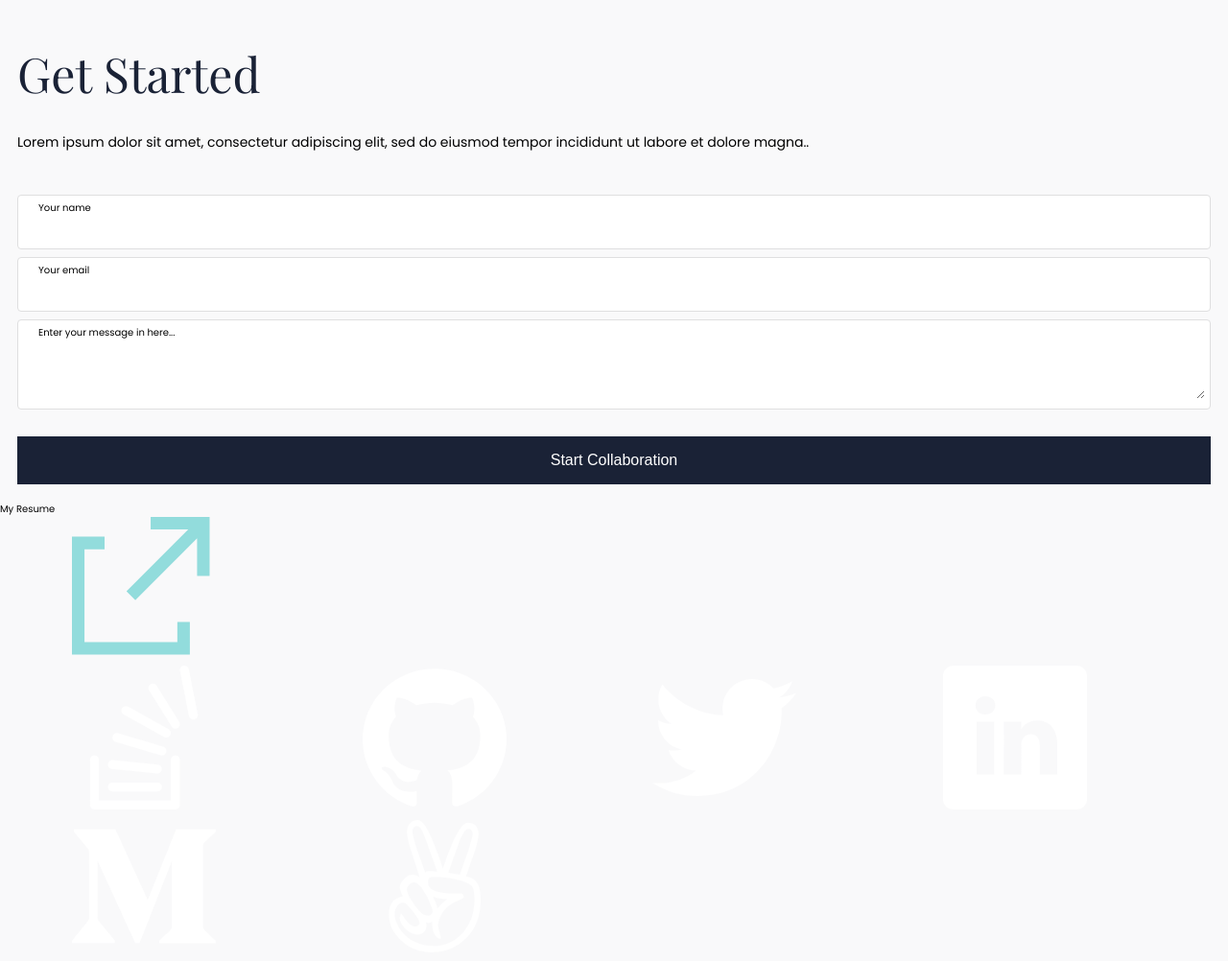
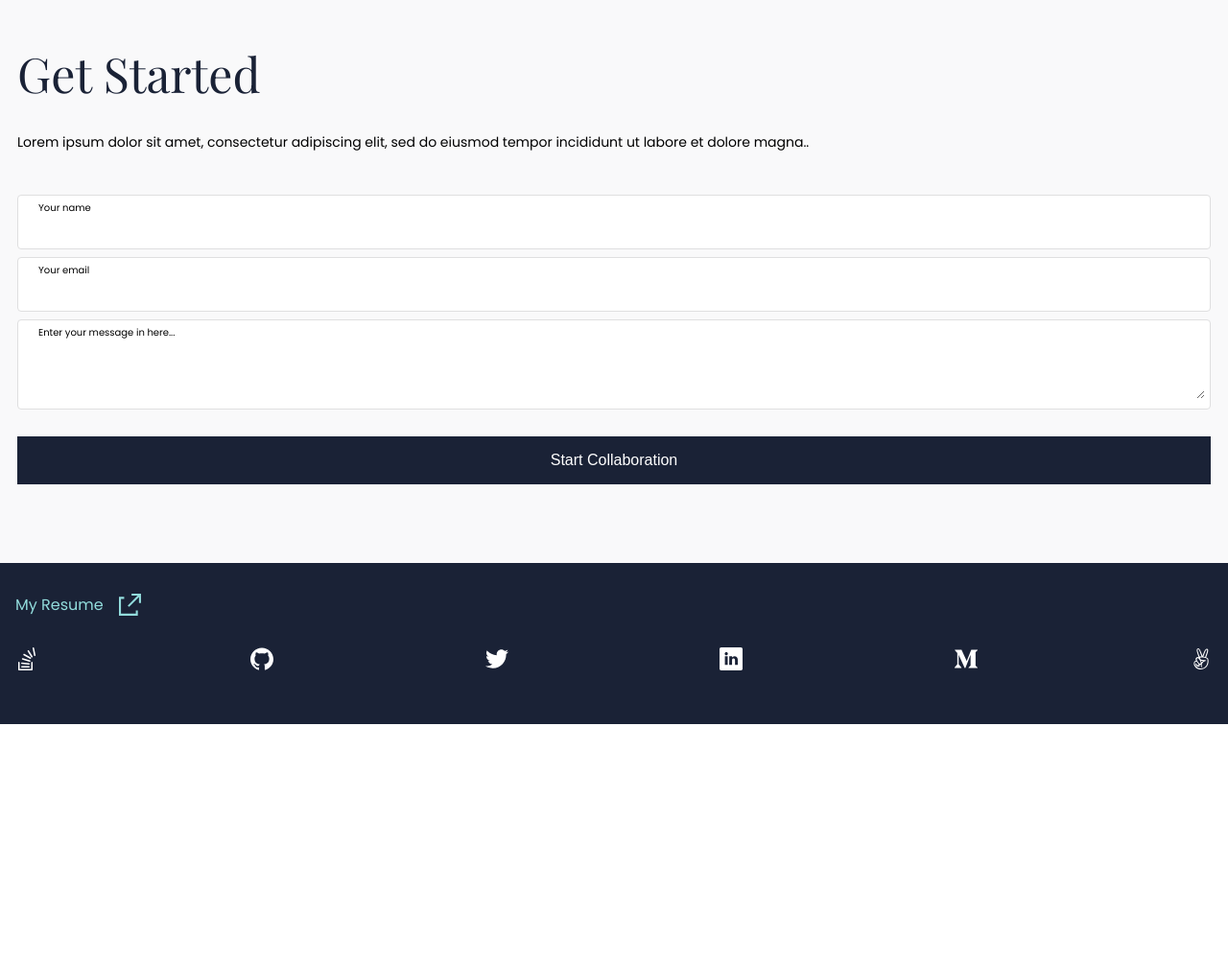
Before and after one commit to TesheMaximillan/Portfolio, a website: page index.html in a window 1280 px wide. Shown: the part 8145-9147 px from the top of the page at 96% size. After the commit the page ends 8900 px from the top, so only its background shows below. Drawn offline with nearby package versions, Linux system fonts and the light colour scheme.

Commit message:
Style the social icon

```diff
--- a/style.css
+++ b/style.css
@@ -317,3 +317,43 @@ body {
 .entry > textarea {
   height: 6.1rem;
 }
+
+.resume {
+  display: flex;
+  align-items: center;
+  font-weight: 500;
+  font-size: 1.6rem;
+  line-height: 2.4rem;
+  color: var(--color-aqua-2);
+  margin-bottom: 3.2rem;
+  margin-top: 1.6rem;
+}
+
+.resume > p {
+  margin-right: 1.6rem;
+}
+
+.social {
+  display: flex;
+  flex-direction: column;
+  margin-top: 6.4rem;
+  background-color: var(--color-primary);
+  color: var(--color-white);
+  padding: 1.6rem;
+}
+
+.social-icon {
+  display: flex;
+  justify-content: space-between;
+  margin-bottom: 4rem;
+}
+
+.icon {
+  width: 2.4rem;
+  height: 2.4rem;
+  cursor: pointer;
+}
+
+.resume > .icon {
+  fill: var(--color-aqua-2);
+}
```
